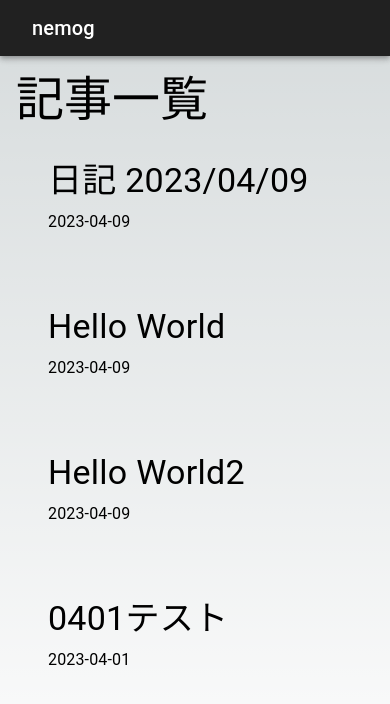
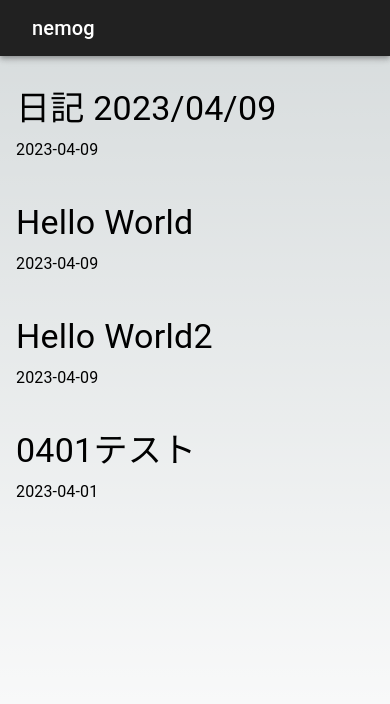
Before and after one commit to nemog9/NextBlog, a Next.js app: page / in a window 390 px wide. Shown: the top 704 px of the page. Built offline with nearby package versions, Linux system fonts and the light colour scheme.

Commit message:
スタイル調整

```diff
--- a/pages/[slug].tsx
+++ b/pages/[slug].tsx
@@ -14,8 +14,8 @@ type Props = {
 const Post = ({ post }: Props) => {
   return (
     <main className={styles.main}>
-      <Box sx={{ pb: 4 }}>
-        <Typography variant="h3">{post.title}</Typography>
+      <Box sx={{ pb: 2 }}>
+        <Typography variant="h4">{post.title}</Typography>
         <Typography variant="h6">{post.date}</Typography>
       </Box>
       <MDXProvider>
--- a/pages/index.tsx
+++ b/pages/index.tsx
@@ -24,10 +24,9 @@ export default function Home({ allPosts }: Props) {
         <link rel="icon" href="/favicon.ico" />
       </Head>
       <main className={styles.main}>
-        <Typography variant="h3">記事一覧</Typography>
         {allPosts.map(({ title, date, slug }) => {
           return (
-            <Box sx={{ p: 4 }} key={slug}>
+            <Box sx={{ py: 2 }} key={slug}>
               <Link href={{ pathname: '/[slug]', query: { slug: slug } }}>
                 <Typography variant="h4">{title}</Typography>
                 <Typography>{date}</Typography>
--- a/styles/Home.module.css
+++ b/styles/Home.module.css
@@ -3,11 +3,13 @@
   flex-direction: column;
   /* justify-content: space-between; */
   /* align-items: center; */
-  /* padding: 6rem;
-  @media (max-width: 780px) {
+  padding: 6rem;
+}
+
+@media screen and (max-width: 768px) {
+  .main {
     padding: 1rem;
-  } */
-  padding: 1rem;
+  }
 }
 
 .description {
```
